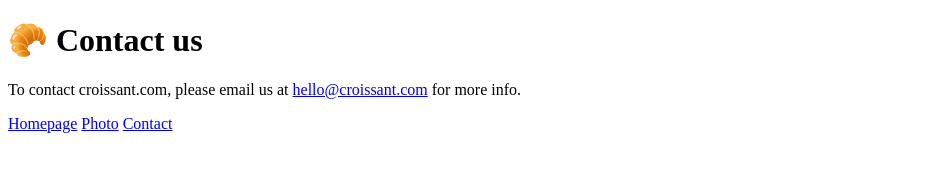
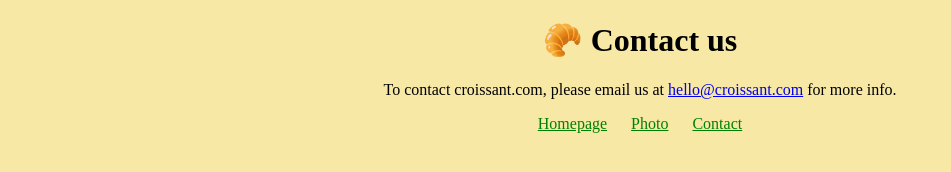
Before and after one commit to sacrmr/Croissant, a plain HTML site: page contact.html in a window 1280 px wide. Shown: the whole page, without its empty margins (0-951 px from the left). Drawn offline with Linux system fonts and the light colour scheme; the site is published under a folder, as on GitHub Pages, so addresses that start at the root find nothing.

Commit message:
Added SEO descriptions, titles and image descriptions

```diff
--- a/contact.html
+++ b/contact.html
@@ -4,8 +4,12 @@
     <meta charset="UTF-8" />
     <meta http-equiv="X-UA-Compatible" content="IE=edge" />
     <meta name="viewport" content="width=device-width, initial-scale=1.0" />
-    <link rel="stylesheet" href="/css/styles.css" />
+    <link rel="stylesheet" href="css/styles.css" />
     <title>Contact</title>
+    <meta
+      name="description"
+      content="Contact croissant.com and find out more about where to find the perfect croissant"
+    />
   </head>
   <body>
     <h1>🥐 Contact us</h1>
@@ -15,9 +19,9 @@
       for more info.
     </p>
     <footer>
-      <a href="/" title="Home">Homepage</a>
-      <a href="/photo.html" title="Photo">Photo</a>
-      <a href="/contact.html" title="Contact">Contact</a>
+      <a href="/" title="Homepage croissant.com">Homepage</a>
+      <a href="/photo.html" title="Perfect croissant photo">Photo</a>
+      <a href="/contact.html" title="Contact croissant.com">Contact</a>
     </footer>
   </body>
 </html>
```
Also changed, not shown: index.html (+10 -5 lines), photo.html (+12 -6 lines).
